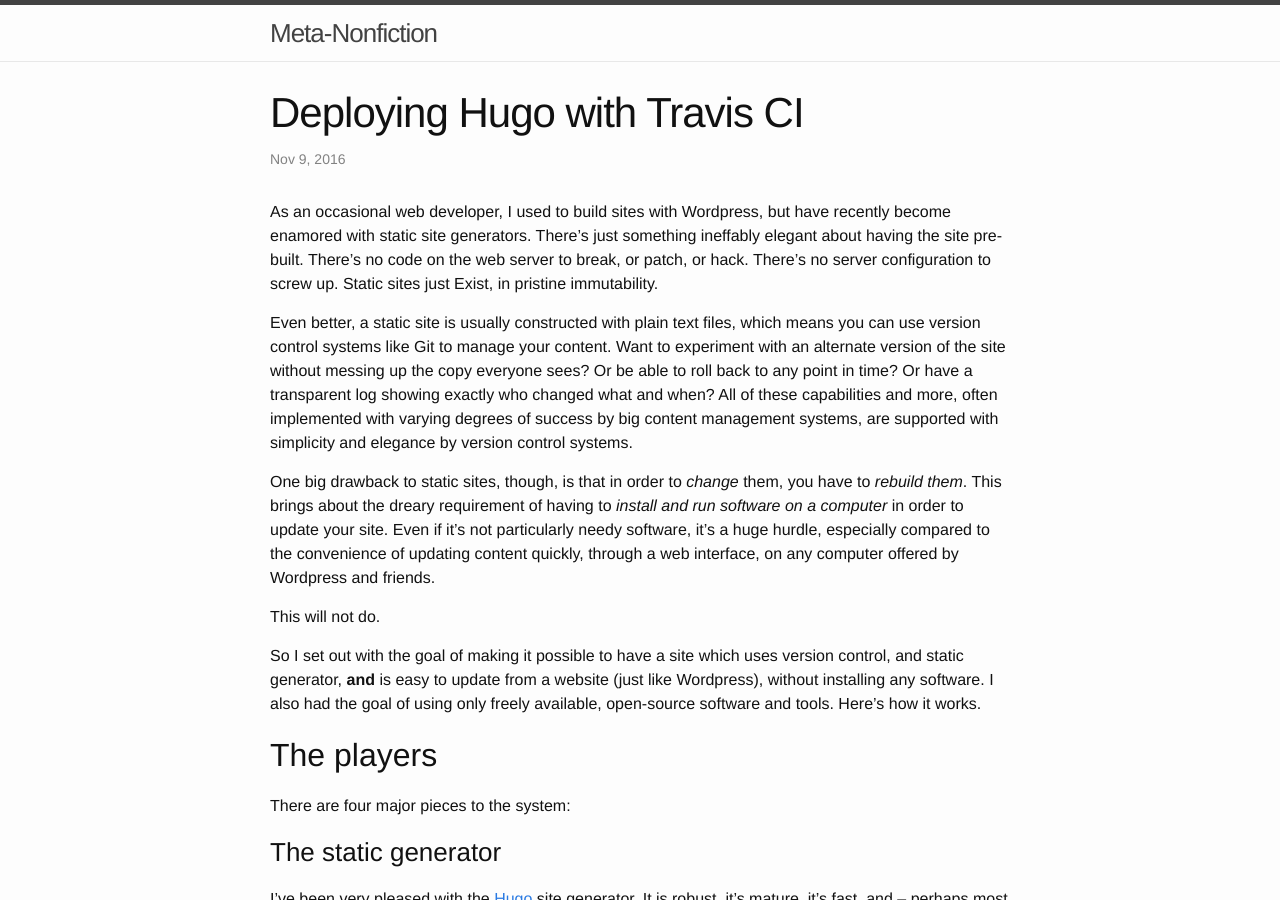
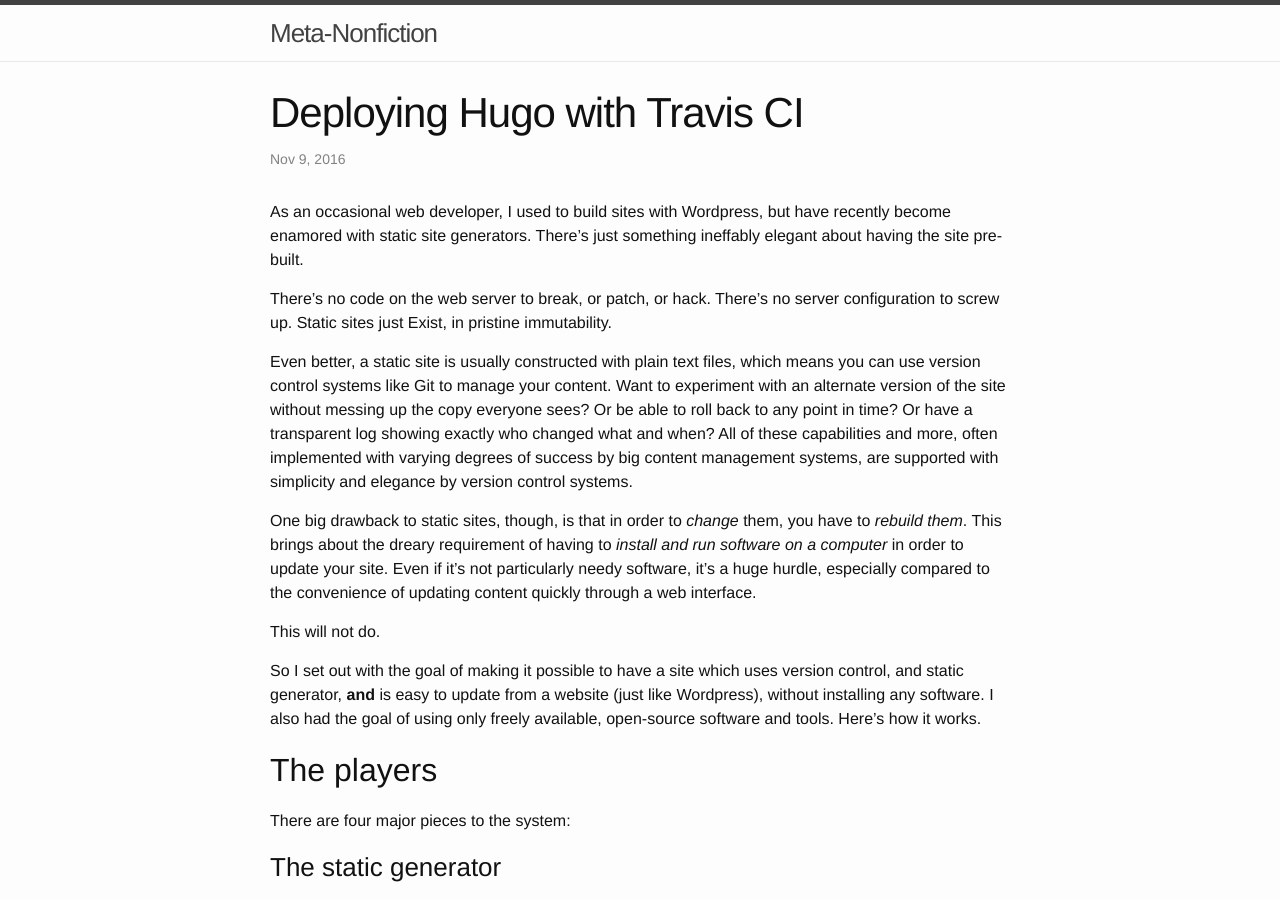
Before and after one commit to jmcphers/jmcphers.github.io, a Jekyll site: the page built from _posts/2016-11-09-hugo-and-travis.markdown, in a window 1280 px wide and 900 px high. Built offline with Jekyll 4.4.1, drawn with Linux system fonts in a browser that asks for light colours; some of the changed text lies outside the part shown.

Commit message:
fix typos & render failures

```diff
--- a/_posts/2016-11-09-hugo-and-travis.markdown
+++ b/_posts/2016-11-09-hugo-and-travis.markdown
@@ -5,11 +5,13 @@
 categories: hugo, web development
 ---
 
-As an occasional web developer, I used to build sites with Wordpress, but have recently become enamored with static site generators. There's just something ineffably elegant about having the site pre-built. There's no code on the web server to break, or patch, or hack. There's no server configuration to screw up. Static sites just Exist, in pristine immutability.
+As an occasional web developer, I used to build sites with Wordpress, but have recently become enamored with static site generators. There's just something ineffably elegant about having the site pre-built.
+
+There's no code on the web server to break, or patch, or hack. There's no server configuration to screw up. Static sites just Exist, in pristine immutability.
 
 Even better, a static site is usually constructed with plain text files, which means you can use version control systems like Git to manage your content. Want to experiment with an alternate version of the site without messing up the copy everyone sees? Or be able to roll back to any point in time? Or have a transparent log showing exactly who changed what and when? All of these capabilities and more, often implemented with varying degrees of success by big content management systems, are supported with simplicity and elegance by version control systems.
 
-One big drawback to static sites, though, is that in order to *change* them, you have to *rebuild them*. This brings about the dreary requirement of having to *install and run software on a computer* in order to update your site. Even if it's not particularly needy software, it's a huge hurdle, especially compared to the convenience of updating content quickly, through a web interface, on any computer offered by Wordpress and friends.
+One big drawback to static sites, though, is that in order to *change* them, you have to *rebuild them*. This brings about the dreary requirement of having to *install and run software on a computer* in order to update your site. Even if it's not particularly needy software, it's a huge hurdle, especially compared to the convenience of updating content quickly through a web interface.
 
 This will not do.
 
@@ -70,12 +72,10 @@
 
 The options are interpreted as follows:
 
-+------------------+--------------------------------+
 | `-t rsa -b 2048` | Create a 2048-byte RSA keypair |
 | `-N ""`          | Do not protect the keypair with a passphrase. This is usually regarded as a bad idea, but it's unavoidable here since we'd have to give the passphrase to Travis CI anyway.  |
 | `-f myproject`   | Save the private key as `myproject`, and the public key as `myproject.pub` |
 | `-C myproject@travis-ci.org` | Add this comment to the key (helps to identify it) |
-+------------------+--------------------------------+
 
 You'll see some output that looks something like this:
 
```
Also changed, not shown: other parts of _posts/2016-11-09-hugo-and-travis.markdown (+1 -1 lines).
